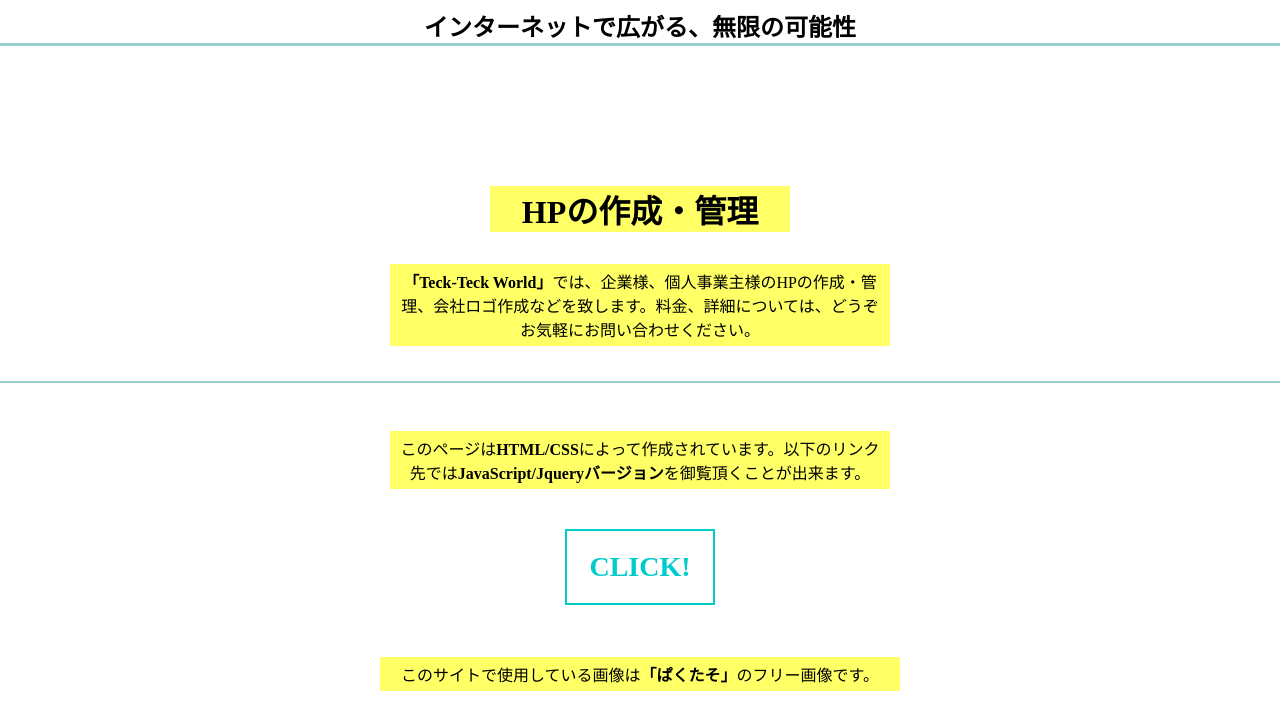
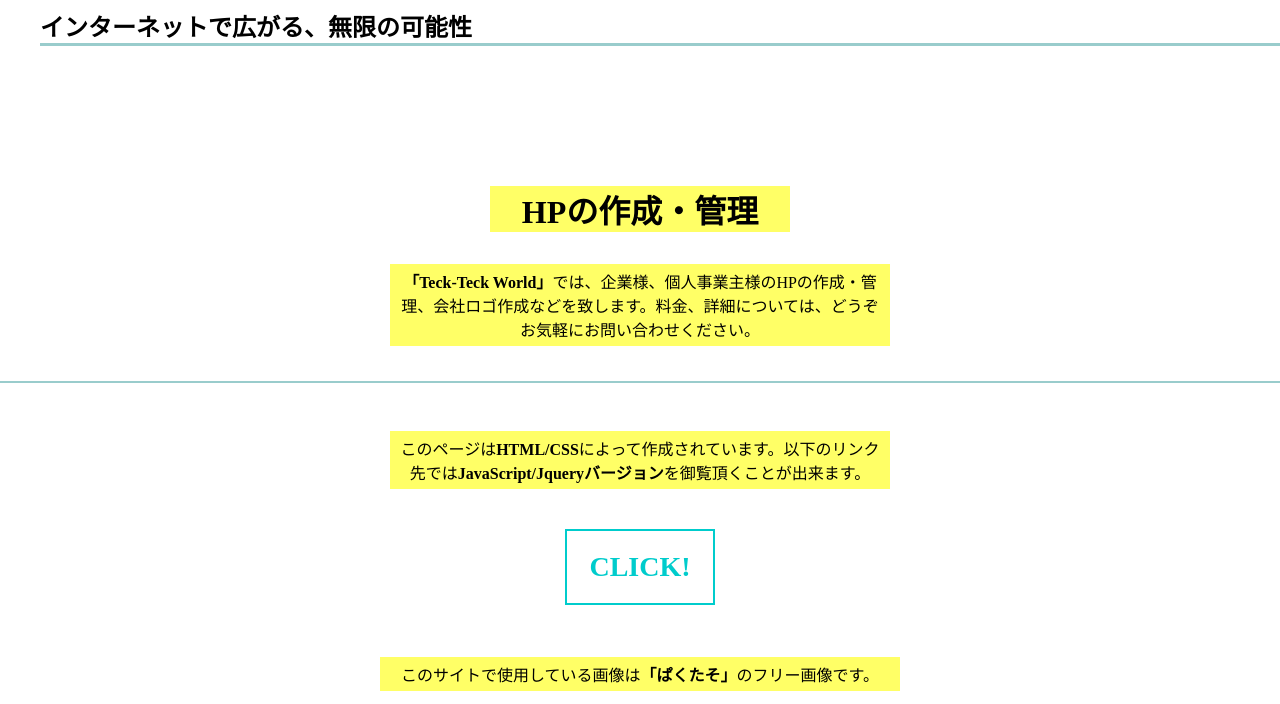
Before and after one commit to hiro-eng/teckteck, a plain HTML site: page index.html in a window 1280 px wide. Shown: the part 1109-1813 px from the top of the page. Drawn offline with Linux system fonts and the light colour scheme.

Commit message:
Update stylesheet9.css

```diff
--- a/stylesheet9.css
+++ b/stylesheet9.css
@@ -64,7 +64,7 @@ margin-left:20px;
 }
 
 .top-wrapper h2{
-  text-align:center;
+  margin-left:40px;
   font-size:36px
   opacity:0.9;
   border-bottom:3px solid #99cccc;
```
